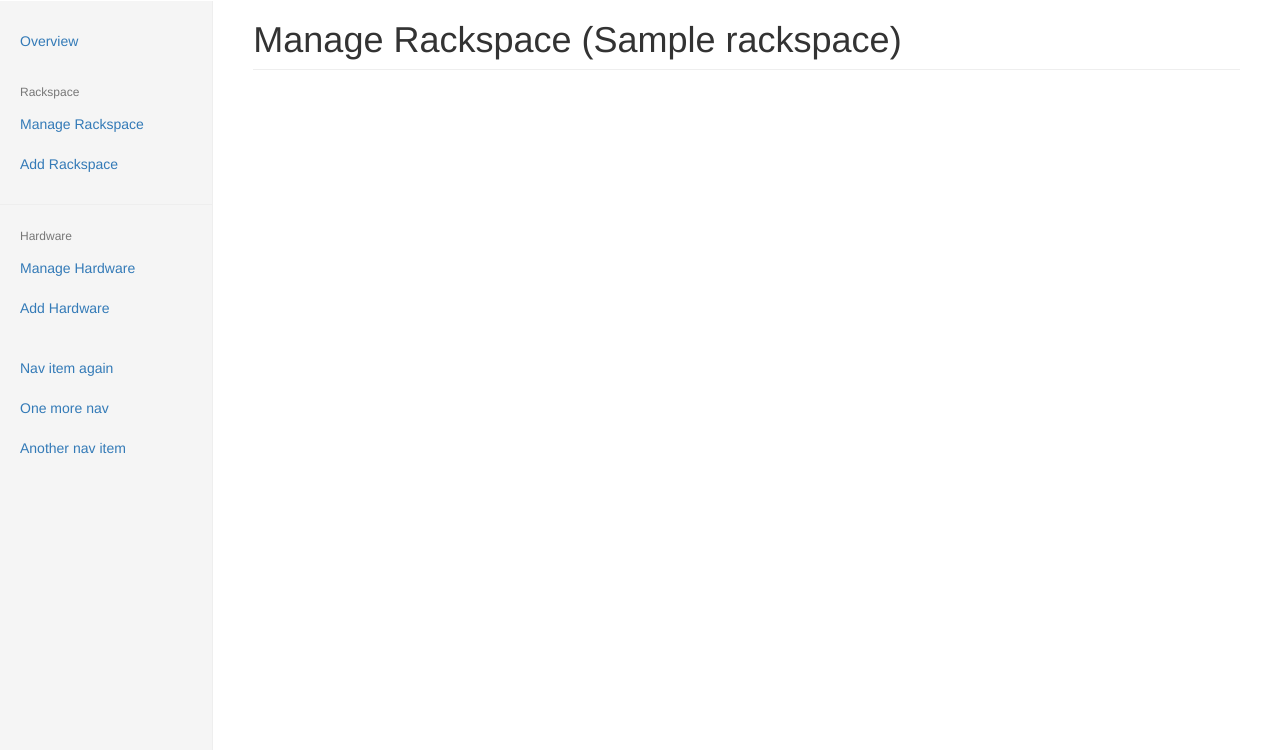
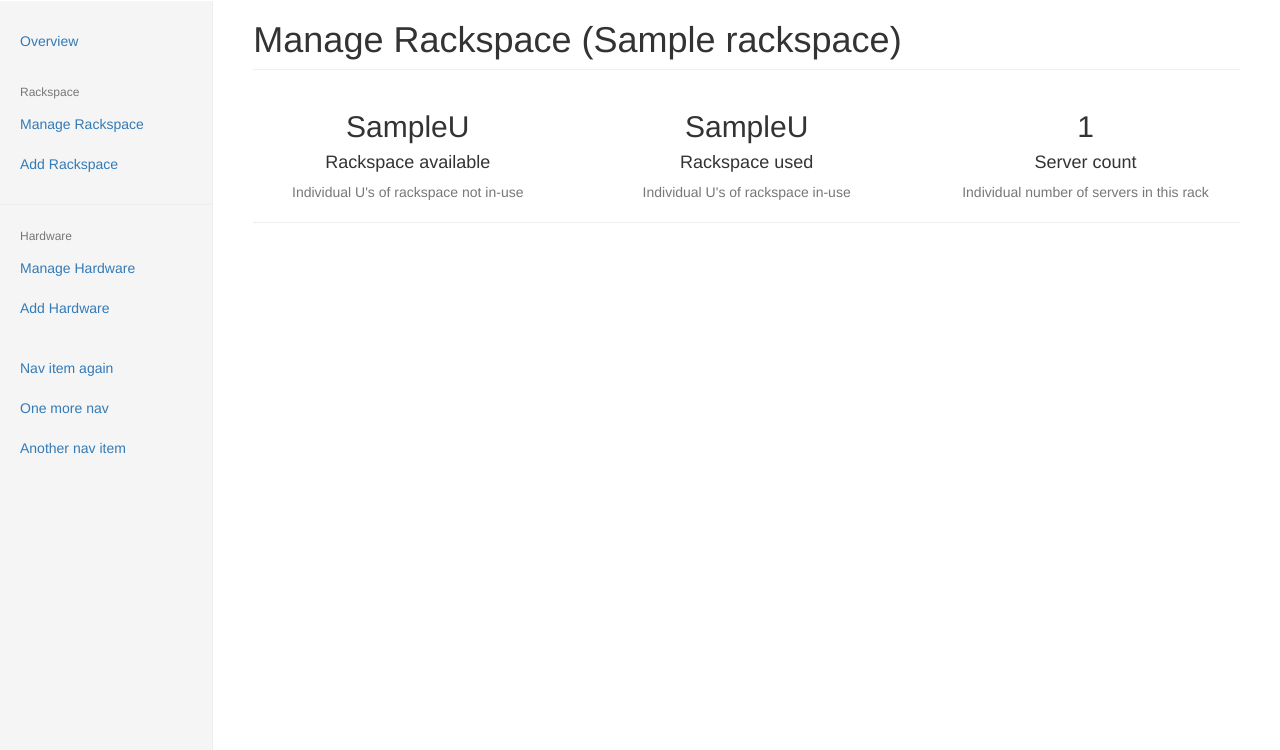
Before and after one commit to arjitc/DCIMStack, a PHP site: page /rackspace?id=1 in a window 1280 px wide. Shown: the part 50-800 px from the top of the page. Run offline with PHP 8.4, Linux system fonts and the light colour scheme; the visitor is signed in with stand-in values (Sample User, id 1); tables that the repository leaves empty or names only in its code hold one stand-in row (values such as "Sample post"); some libraries are stand-ins or nearby versions.

Commit message:
List rack information on rackspace management page

```diff
--- a/views/rackspace.php
+++ b/views/rackspace.php
@@ -1,5 +1,6 @@
 <?php
 include 'libraries/general.php';
+include 'config/db.php';
 check_if_rack_exists($_GET['id']);
 ?>
 <!DOCTYPE html>
@@ -21,6 +22,60 @@ check_if_rack_exists($_GET['id']);
         <?php include 'libraries/sidebar.php'; ?>
         <div class="col-sm-9 col-sm-offset-3 col-md-10 col-md-offset-2 main">
           <h1 class="page-header">Manage Rackspace (<?php echo get_rack_name($_GET['id']); ?>)</h1>
+          <div class="row">
+            <div class="col-md-4">
+              <?php
+              $id = (int)$_GET['id'];
+              $sql = "SELECT * FROM `rackspace` WHERE `id`='$id'";
+              $result = $conn->query($sql);
+              if ($result->num_rows > 0) {
+                  // output data of each row
+                  while($row = $result->fetch_assoc()) {
+                      echo "<center><h2>".$row["rack_size"]."U</h2></center>";
+                  }
+              } else {
+                  echo "<center><h2>0U</h2></center>";
+              }
+              echo "<center><h4>Rackspace available</h4></center>";
+              echo "<center><span class='text-muted'>Individual U's of rackspace not in-use</span></center>";
+              ?>
+            </div>
+            <div class="col-md-4">
+              <?php
+              $id = (int)$_GET['id'];
+              $sql = "SELECT * FROM `rackspace` WHERE `id`='$id'";
+              $result = $conn->query($sql);
+              if ($result->num_rows > 0) {
+                  // output data of each row
+                  while($row = $result->fetch_assoc()) {
+                      echo "<center><h2>".$row["rack_used"]."U</h2></center>";
+                  }
+              } else {
+                  echo "<center><h2>0U</h2></center>";
+              }
+              echo "<center><h4>Rackspace used</h4></center>";
+              echo "<center><span class='text-muted'>Individual U's of rackspace in-use</span></center>";
+              ?>
+            </div>
+            <div class="col-md-4">
+              <?php
+              $id = (int)$_GET['id'];
+              $sql = "SELECT * FROM `servers` WHERE `server_rackid`='$id'";
+              $result = $conn->query($sql);
+              if ($result->num_rows > 0) {
+                  // output data of each row
+                  while($row = $result->fetch_assoc()) {
+                      echo "<center><h2>".$result->num_rows."</h2></center>";
+                  }
+              } else {
+                  echo "<center><h2>0</h2></center>";
+              }
+              echo "<center><h4>Server count</h4></center>";
+              echo "<center><span class='text-muted'>Individual number of servers in this rack</span></center>";
+              ?>
+            </div>
+          </div>
+          <hr>
         </div>
       </div>
     </div>
```
